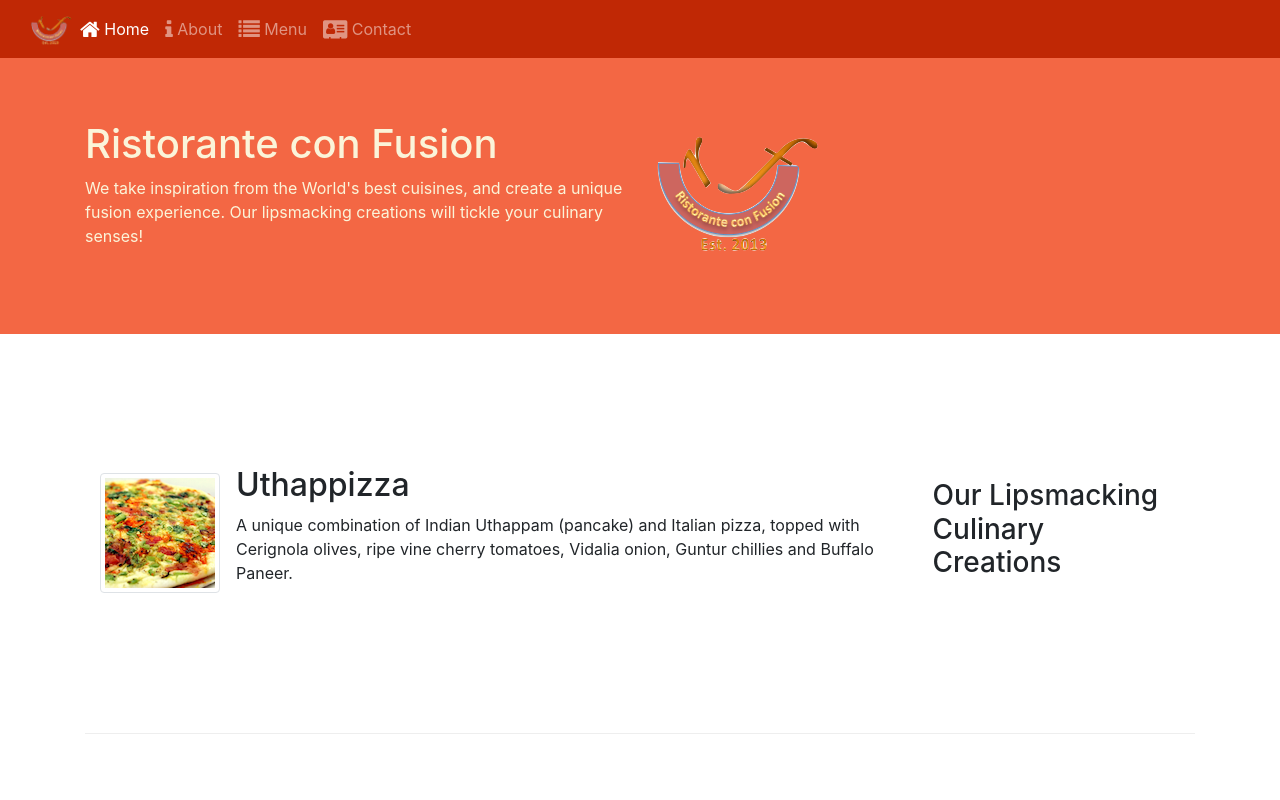
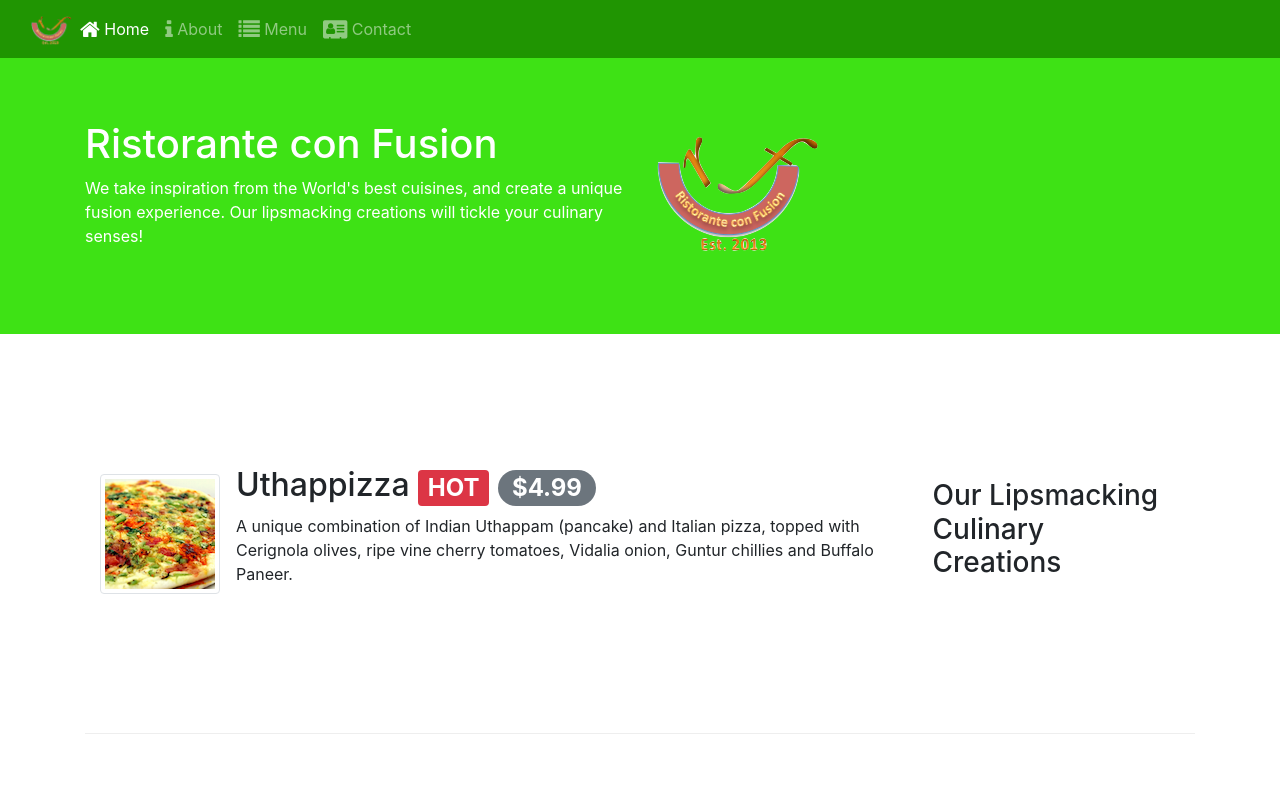
Before and after one commit to namanctrvd/Bootstrap-restro, a website: page index.html in a window 1280 px wide. Shown: the top 800 px of the page. Drawn offline with nearby package versions, Linux system fonts and the light colour scheme.

Commit message:
Alerting users

```diff
--- a/css/styles.css
+++ b/css/styles.css
@@ -11,7 +11,7 @@
 }
 
 .footer {
-    background-color: #ee6120a5;
+    background-color: #4be525a3;
     margin: 0px auto;
     padding: 20px 0px 20px 0px;
 }
@@ -19,8 +19,8 @@
 .jumbotron {
     padding: 70px 30px 70px 30px;
     margin: 0px auto;
-    background: #f14a21d6;
-    color: rgb(251, 244, 217);
+    background: #36e10bf4;
+    color: white;
     border-radius: 0px;
 }
 
@@ -36,5 +36,5 @@
 }
 
 .navbar-dark {
-    background-color: #c02704fd;
+    background-color: #1f9501fd;
 }
--- a/index.html
+++ b/index.html
@@ -64,7 +64,7 @@
                 <div class="media">
                     <img class="d-flex mr-3 img-thumbnail align-self-center" src="img/uthappizza.png" alt="Uthappizza">
                     <div class="media-body">
-                        <h2 class="mt-0">Uthappizza</h2>
+                        <h2 class="mt-0">Uthappizza <span class="badge badge-danger">HOT</span> <span class="badge badge-pill badge-secondary">$4.99</span></h2>
                         <p class="d-none d-sm-block">A unique combination of Indian Uthappam (pancake) and
                             Italian pizza, topped with Cerignola olives, ripe vine
                             cherry tomatoes, Vidalia onion, Guntur chillies and
```
